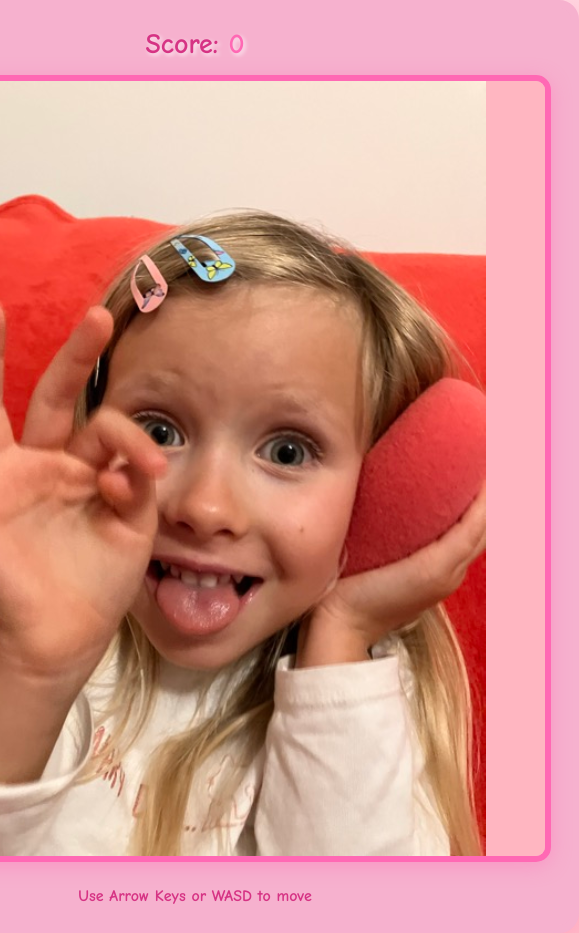
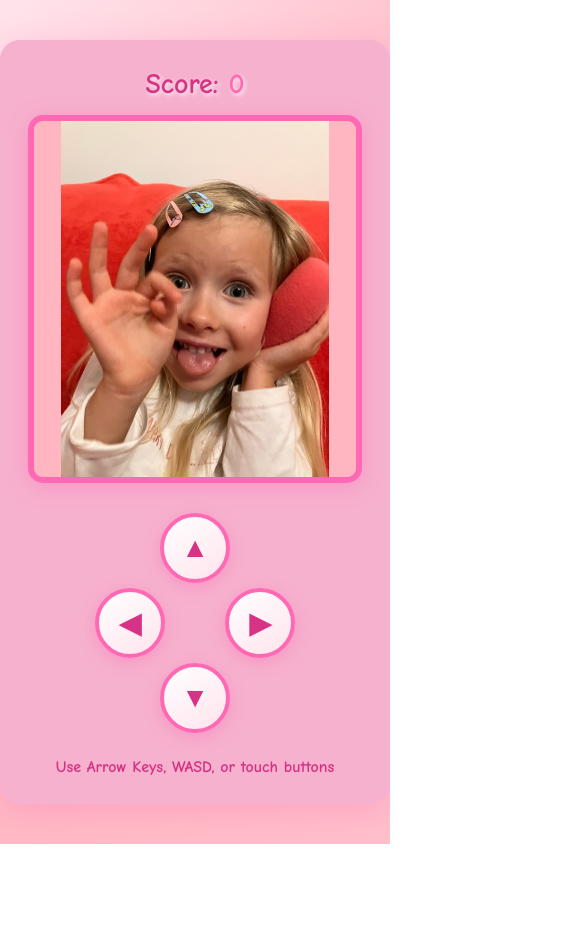
Before and after one commit to illia108/pacman, a plain HTML site: page index.html in a window 390 px wide. Shown: the whole page, 579 px wide, since content can reach past the window. After the commit the page ends 844 px from the top, so only its background shows below. Drawn offline with Linux system fonts and the light colour scheme.

Commit message:
Add touch

```diff
--- a/index.html
+++ b/index.html
@@ -10,7 +10,15 @@
     <div class="game-container" id="gameContainer">
         <div class="score-board">Score: <span id="score">0</span></div>
         <canvas id="gameCanvas" width="700" height="775"></canvas>
-        <div class="instructions">Use Arrow Keys or WASD to move</div>
+        <div class="touch-controls" id="touchControls">
+            <button class="touch-btn up" id="btnUp">▲</button>
+            <div class="touch-row">
+                <button class="touch-btn left" id="btnLeft">◀</button>
+                <button class="touch-btn right" id="btnRight">▶</button>
+            </div>
+            <button class="touch-btn down" id="btnDown">▼</button>
+        </div>
+        <div class="instructions">Use Arrow Keys, WASD, or touch buttons</div>
     </div>
     <script src="game.js"></script>
 </body>
--- a/style.css
+++ b/style.css
@@ -73,3 +73,59 @@ body {
     margin-top: 10px;
     font-weight: bold;
 }
+
+/* Touch Controls */
+.touch-controls {
+    display: none;
+    flex-direction: column;
+    align-items: center;
+    gap: 5px;
+    margin-top: 15px;
+}
+
+.touch-row {
+    display: flex;
+    gap: 60px;
+}
+
+.touch-btn {
+    width: 70px;
+    height: 70px;
+    border-radius: 50%;
+    border: 4px solid #ff69b4;
+    background: linear-gradient(145deg, #ffffff, #ffe4ec);
+    color: #d63384;
+    font-size: 28px;
+    font-weight: bold;
+    cursor: pointer;
+    box-shadow: 0 4px 15px rgba(255, 105, 180, 0.4);
+    transition: transform 0.1s, box-shadow 0.1s;
+    -webkit-tap-highlight-color: transparent;
+    user-select: none;
+}
+
+.touch-btn:active {
+    transform: scale(0.9);
+    box-shadow: 0 2px 8px rgba(255, 105, 180, 0.4);
+    background: linear-gradient(145deg, #ffe4ec, #ffb6c1);
+}
+
+/* Show touch controls on touch devices */
+@media (pointer: coarse) {
+    .touch-controls {
+        display: flex;
+    }
+}
+
+/* Also show on smaller screens */
+@media (max-width: 800px) {
+    .touch-controls {
+        display: flex;
+    }
+
+    #gameCanvas {
+        max-width: 100%;
+        max-height: 80vh;
+        height: auto;
+    }
+}
```
